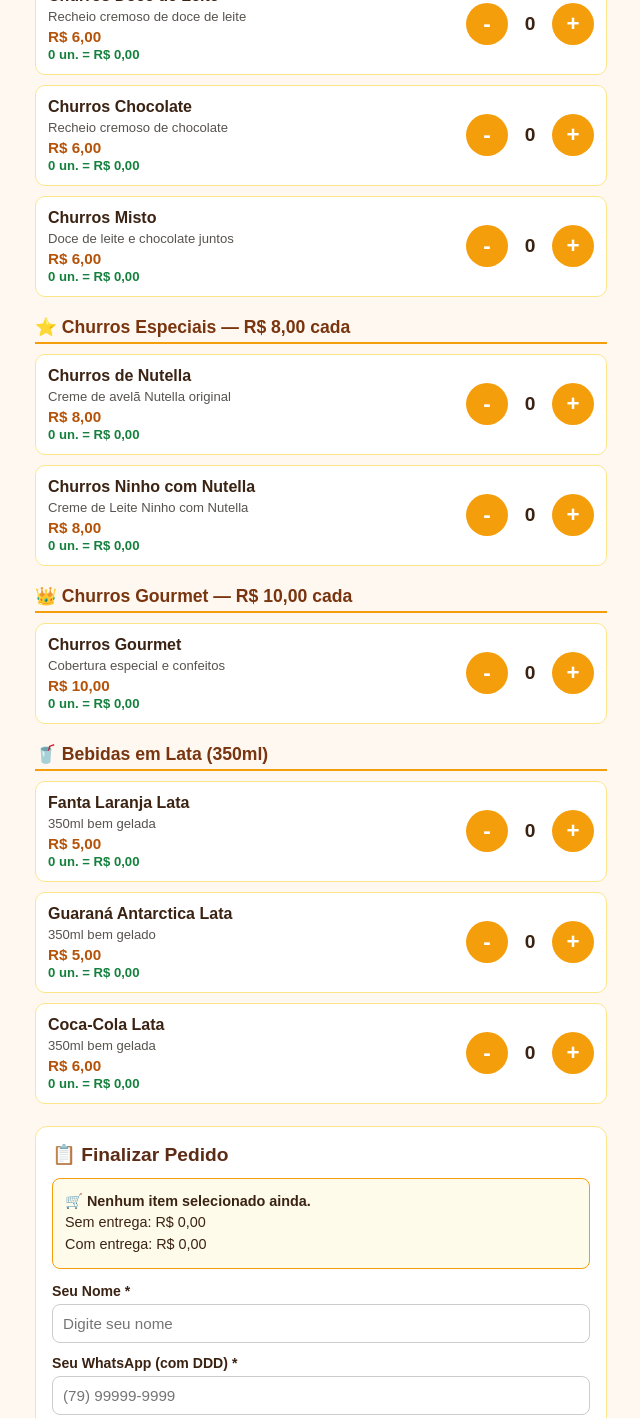
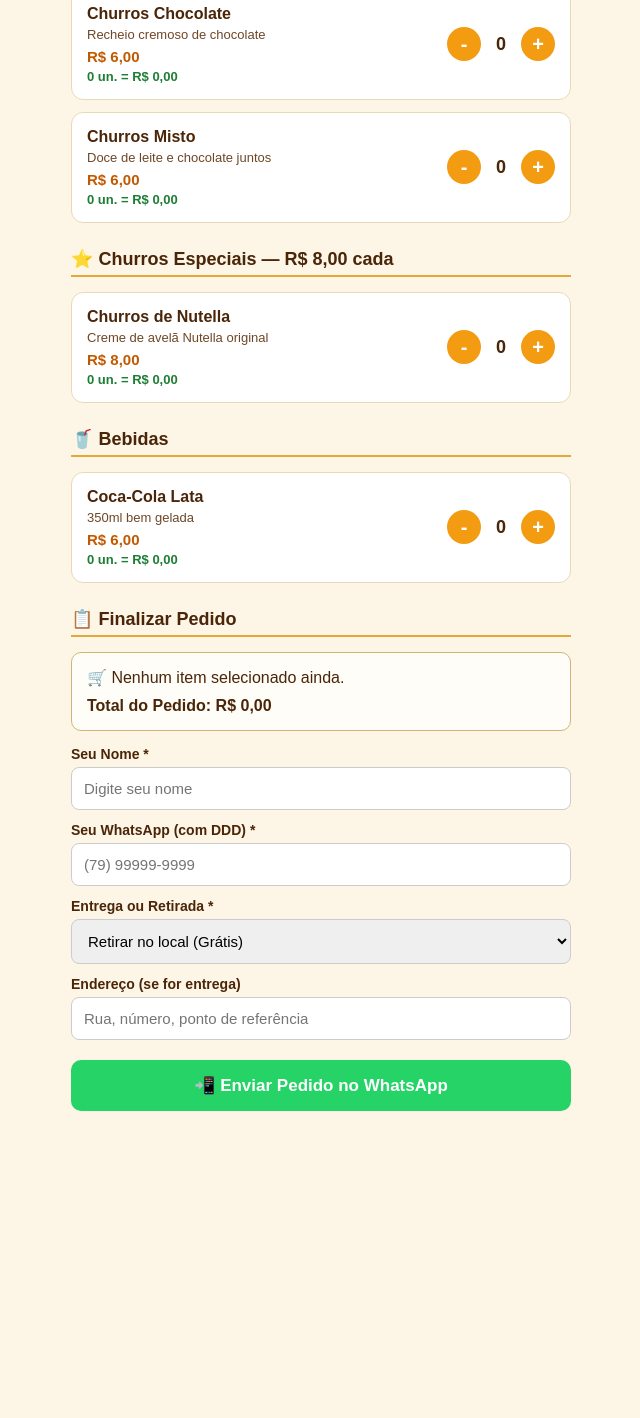
Before and after one commit to mimiefolheadosecia-lang/cardapio, a plain HTML site: page index.html in a window 1280 px wide. Shown: the part 312-1730 px from the top of the page, without its empty margins (319-959 px from the left). After the commit the page ends 1438 px from the top, so only its background shows below. Drawn offline with Linux system fonts and the light colour scheme.

Commit message:
Refactor index.html for improved layout and styles
Updated HTML structure and styling for the Churros & Cia Aracaju menu page.

```diff
--- a/index.html
+++ b/index.html
@@ -1,221 +1,298 @@
 <!DOCTYPE html>
 <html lang="pt-BR">
 <head>
-  <meta charset="UTF-8" />
-  <meta name="viewport" content="width=device-width, initial-scale=1.0" />
-  <title>Churros & Cia Aracaju - Cardápio</title>
+  <meta charset="UTF-8">
+  <meta name="viewport" content="width=device-width, initial-scale=1.0">
+  <title>Churros & Cia Aracaju</title>
   <style>
-    * { box-sizing: border-box; margin: 0; padding: 0; font-family: Arial, sans-serif; }
-    body { background-color: #fff8f0; color: #3b2314; padding-bottom: 130px; }
-    header { background: #5c2c16; color: #ffffff; text-align: center; padding: 18px 14px; border-bottom: 4px solid #f59e0b; }
-    header img { max-width: 120px; border-radius: 10px; margin-bottom: 6px; }
-    header h1 { font-size: 1.4rem; }
-    header p { font-size: 0.85rem; color: #fde68a; margin-top: 4px; }
-    .container { max-width: 600px; margin: 0 auto; padding: 14px; }
-    .cat { margin: 20px 0 10px; font-size: 1.1rem; font-weight: bold; color: #78350f; border-bottom: 2px solid #f59e0b; padding-bottom: 4px; }
-    .card { background: #ffffff; border: 1px solid #fde68a; border-radius: 10px; padding: 12px; margin-bottom: 10px; display: flex; justify-content: space-between; align-items: center; }
-    .info { padding-right: 8px; }
-    .info h3 { font-size: 1rem; margin-bottom: 4px; }
-    .info p { font-size: 0.82rem; color: #57534e; }
-    .preco { font-weight: bold; color: #b45309; font-size: 0.95rem; margin-top: 4px; display: block; }
-    .sub-item { font-size: 0.82rem; font-weight: bold; color: #15803d; margin-top: 2px; display: block; }
-    .btns { display: flex; align-items: center; gap: 10px; }
-    .btn-m { width: 42px; height: 42px; border-radius: 50%; border: none; background: #f59e0b; color: #fff; font-size: 1.4rem; font-weight: bold; cursor: pointer; }
-    .num { font-size: 1.2rem; font-weight: bold; min-width: 24px; text-align: center; }
-    .box { background: #ffffff; border: 1px solid #fde68a; border-radius: 12px; padding: 16px; margin-top: 22px; }
-    .box h2 { font-size: 1.2rem; margin-bottom: 12px; color: #5c2c16; }
-    .sacola { background: #fffbeb; border: 1px solid #f59e0b; border-radius: 8px; padding: 12px; margin-bottom: 14px; font-size: 0.9rem; line-height: 1.5; }
-    .campo { margin-bottom: 12px; }
-    .campo label { display: block; font-size: 0.88rem; font-weight: bold; margin-bottom: 5px; }
-    .campo input, .campo select, .campo textarea { width: 100%; padding: 10px; border: 1px solid #ccc; border-radius: 8px; font-size: 0.95rem; }
-    .btn-gps { background: #2563eb; color: #fff; border: none; padding: 10px; border-radius: 8px; font-weight: bold; width: 100%; cursor: pointer; margin-bottom: 6px; }
-    .aviso-gps { font-size: 0.85rem; padding: 8px; border-radius: 6px; font-weight: bold; display: none; }
-    .pix-area { background: #fef3c7; border: 1px dashed #d97706; padding: 12px; border-radius: 8px; text-align: center; margin-top: 8px; }
-    .pix-area img { max-width: 170px; margin: 8px auto; display: block; border-radius: 8px; }
-    .btn-pix { background: #d97706; color: #fff; border: none; padding: 10px; border-radius: 6px; font-weight: bold; width: 100%; cursor: pointer; }
-    .btn-enviar { background: #25d366; color: #fff; border: none; padding: 15px; border-radius: 10px; font-size: 1.05rem; font-weight: bold; width: 100%; cursor: pointer; margin-top: 12px; }
-    .rodape { position: fixed; bottom: 0; left: 0; right: 0; background: #ffffff; border-top: 2px solid #f59e0b; padding: 10px 14px; display: flex; justify-content: space-between; align-items: center; max-width: 600px; margin: 0 auto; z-index: 999; box-shadow: 0 -2px 10px rgba(0,0,0,0.15); }
-    .rodape-valores { font-size: 0.82rem; line-height: 1.35; }
-    .rodape-total { font-size: 1.1rem; font-weight: bold; color: #15803d; }
-    .btn-rodape { background: #25d366; color: #fff; border: none; padding: 12px 16px; border-radius: 8px; font-weight: bold; font-size: 0.95rem; cursor: pointer; }
+    body {
+      font-family: Arial, sans-serif;
+      background-color: #fdf6e7;
+      color: #4a2508;
+      margin: 0;
+      padding: 0;
+    }
+    header {
+      background-color: #5c2d0c;
+      color: #fff;
+      text-align: center;
+      padding: 20px 15px;
+    }
+    header h1 {
+      margin: 5px 0;
+      font-size: 24px;
+    }
+    header p {
+      margin: 5px 0 0;
+      font-size: 14px;
+      color: #f7d9a8;
+    }
+    .container {
+      max-width: 500px;
+      margin: 0 auto;
+      padding: 15px;
+    }
+    h2 {
+      font-size: 18px;
+      border-bottom: 2px solid #e0a938;
+      padding-bottom: 5px;
+      margin-top: 25px;
+    }
+    .card {
+      background: #fff;
+      border: 1px solid #ead8b8;
+      border-radius: 12px;
+      padding: 15px;
+      margin-bottom: 12px;
+      display: flex;
+      justify-content: space-between;
+      align-items: center;
+    }
+    .info h3 {
+      margin: 0 0 4px;
+      font-size: 16px;
+    }
+    .info p {
+      margin: 0 0 6px;
+      font-size: 13px;
+      color: #6e4726;
+    }
+    .preco {
+      font-weight: bold;
+      color: #c25900;
+      font-size: 15px;
+    }
+    .subtotal-item {
+      font-size: 13px;
+      color: #1e7e34;
+      font-weight: bold;
+      margin-top: 4px;
+    }
+    .controles {
+      display: flex;
+      align-items: center;
+      gap: 10px;
+    }
+    .btn-qtd {
+      background-color: #f39c12;
+      color: #fff;
+      border: none;
+      width: 34px;
+      height: 34px;
+      border-radius: 50%;
+      font-size: 20px;
+      font-weight: bold;
+      cursor: pointer;
+    }
+    .btn-qtd:active {
+      background-color: #d68910;
+    }
+    .qtd-valor {
+      font-size: 18px;
+      font-weight: bold;
+      min-width: 20px;
+      text-align: center;
+    }
+    .resumo-box {
+      background: #fffdf8;
+      border: 1px solid #d4b475;
+      border-radius: 10px;
+      padding: 15px;
+      margin-bottom: 15px;
+    }
+    label {
+      display: block;
+      font-weight: bold;
+      margin: 12px 0 5px;
+      font-size: 14px;
+    }
+    input, select {
+      width: 100%;
+      padding: 12px;
+      border: 1px solid #ccc;
+      border-radius: 8px;
+      font-size: 15px;
+      box-sizing: border-box;
+    }
+    .btn-whatsapp {
+      display: block;
+      width: 100%;
+      background-color: #25d366;
+      color: #fff;
+      text-align: center;
+      font-size: 17px;
+      font-weight: bold;
+      padding: 15px;
+      border: none;
+      border-radius: 10px;
+      margin-top: 20px;
+      cursor: pointer;
+    }
+    .btn-whatsapp:hover {
+      background-color: #1ebe5d;
+    }
   </style>
 </head>
 <body>
 
 <header>
-    <img src="Logo.png" alt="Logo" onerror="this.style.display='none'" />
   <h1>Churros & Cia Aracaju</h1>
   <p>Entrega: até 3 km R$ 2,50 • até 4 km R$ 4,00 (José Conrado de Araújo)</p>
 </header>
 
 <div class="container">
 
-    <div class="cat">🍩 Churros Tradicionais — R$ 6,00 cada</div>
+  <h2>🍩 Churros Tradicionais — R$ 6,00 cada</h2>
+  <div id="lista-tradicionais"></div>
 
+  <h2>⭐ Churros Especiais — R$ 8,00 cada</h2>
+  <div id="lista-especiais"></div>
+
+  <h2>🥤 Bebidas</h2>
+  <div id="lista-bebidas"></div>
+
+  <h2>📋 Finalizar Pedido</h2>
+  <div class="resumo-box">
+    <div id="resumo-itens">🛒 Nenhum item selecionado ainda.</div>
+    <p style="margin: 10px 0 0; font-weight: bold;">Total do Pedido: R$ <span id="valor-total">0,00</span></p>
+  </div>
+
+  <label for="cliente-nome">Seu Nome *</label>
+  <input type="text" id="cliente-nome" placeholder="Digite seu nome">
+
+  <label for="cliente-zap">Seu WhatsApp (com DDD) *</label>
+  <input type="tel" id="cliente-zap" placeholder="(79) 99999-9999">
+
+  <label for="tipo-entrega">Entrega ou Retirada *</label>
+  <select id="tipo-entrega" onchange="atualizarResumo()">
+    <option value="0">Retirar no local (Grátis)</option>
+    <option value="2.50">Entrega - Até 3 km (R$ 2,50)</option>
+    <option value="4.00">Entrega - Até 4 km (R$ 4,00)</option>
+  </select>
+
+  <label for="cliente-endereco">Endereço (se for entrega)</label>
+  <input type="text" id="cliente-endereco" placeholder="Rua, número, ponto de referência">
+
+  <button type="button" class="btn-whatsapp" onclick="enviarWhatsApp()">
+    📲 Enviar Pedido no WhatsApp
+  </button>
+
+</div>
+
+<script>
+  const produtos = [
+    { id: 0, categoria: "tradicionais", nome: "Churros Doce de Leite", desc: "Recheio cremoso de doce de leite", preco: 6.00, qtd: 0 },
+    { id: 1, categoria: "tradicionais", nome: "Churros Chocolate", desc: "Recheio cremoso de chocolate", preco: 6.00, qtd: 0 },
+    { id: 2, categoria: "tradicionais", nome: "Churros Misto", desc: "Doce de leite e chocolate juntos", preco: 6.00, qtd: 0 },
+    { id: 3, categoria: "especiais", nome: "Churros de Nutella", desc: "Creme de avelã Nutella original", preco: 8.00, qtd: 0 },
+    { id: 4, categoria: "bebidas", nome: "Coca-Cola Lata", desc: "350ml bem gelada", preco: 6.00, qtd: 0 }
+  ];
+
+  function renderizarCardapio() {
+    document.getElementById("lista-tradicionais").innerHTML = "";
+    document.getElementById("lista-especiais").innerHTML = "";
+    document.getElementById("lista-bebidas").innerHTML = "";
+
+    produtos.forEach(prod => {
+      const subtotal = (prod.qtd * prod.preco).toFixed(2).replace(".", ",");
+      const precoFormatado = prod.preco.toFixed(2).replace(".", ",");
+
+      const cardHTML = `
         <div class="card">
           <div class="info">
-        <h3>Churros Doce de Leite</h3>
-        <p>Recheio cremoso de doce de leite</p>
-        <span class="preco">R$ 6,00</span>
-        <span class="sub-item" id="s1">0 un. = R$ 0,00</span>
+            <h3>${prod.nome}</h3>
+            <p>${prod.desc}</p>
+            <div class="preco">R$ ${precoFormatado}</div>
+            <div class="subtotal-item">${prod.qtd} un. = R$ ${subtotal}</div>
           </div>
-      <div class="btns">
-        <button type="button" class="btn-m" onclick="somar(1, -1)">-</button>
-        <span class="num" id="q1">0</span>
-        <button type="button" class="btn-m" onclick="somar(1, 1)">+</button>
+          <div class="controles">
+            <button type="button" class="btn-qtd" onclick="alterarQtd(${prod.id}, -1)">-</button>
+            <span class="qtd-valor">${prod.qtd}</span>
+            <button type="button" class="btn-qtd" onclick="alterarQtd(${prod.id}, 1)">+</button>
           </div>
         </div>
+      `;
 
-    <div class="card">
-      <div class="info">
-        <h3>Churros Chocolate</h3>
-        <p>Recheio cremoso de chocolate</p>
-        <span class="preco">R$ 6,00</span>
-        <span class="sub-item" id="s2">0 un. = R$ 0,00</span>
-      </div>
-      <div class="btns">
-        <button type="button" class="btn-m" onclick="somar(2, -1)">-</button>
-        <span class="num" id="q2">0</span>
-        <button type="button" class="btn-m" onclick="somar(2, 1)">+</button>
-      </div>
-    </div>
+      document.getElementById(`lista-${prod.categoria}`).innerHTML += cardHTML;
+    });
+  }
 
-    <div class="card">
-      <div class="info">
-        <h3>Churros Misto</h3>
-        <p>Doce de leite e chocolate juntos</p>
-        <span class="preco">R$ 6,00</span>
-        <span class="sub-item" id="s3">0 un. = R$ 0,00</span>
-      </div>
-      <div class="btns">
-        <button type="button" class="btn-m" onclick="somar(3, -1)">-</button>
-        <span class="num" id="q3">0</span>
-        <button type="button" class="btn-m" onclick="somar(3, 1)">+</button>
-      </div>
-    </div>
+  function alterarQtd(id, delta) {
+    const item = produtos.find(p => p.id === id);
+    if (!item) return;
+    item.qtd += delta;
+    if (item.qtd < 0) item.qtd = 0;
+    renderizarCardapio();
+    atualizarResumo();
+  }
 
-    <div class="cat">⭐ Churros Especiais — R$ 8,00 cada</div>
+  function atualizarResumo() {
+    const selecionados = produtos.filter(p => p.qtd > 0);
+    const resumoDiv = document.getElementById("resumo-itens");
+    const taxaEntrega = parseFloat(document.getElementById("tipo-entrega").value);
 
-    <div class="card">
-      <div class="info">
-        <h3>Churros de Nutella</h3>
-        <p>Creme de avelã Nutella original</p>
-        <span class="preco">R$ 8,00</span>
-        <span class="sub-item" id="s4">0 un. = R$ 0,00</span>
-      </div>
-      <div class="btns">
-        <button type="button" class="btn-m" onclick="somar(4, -1)">-</button>
-        <span class="num" id="q4">0</span>
-        <button type="button" class="btn-m" onclick="somar(4, 1)">+</button>
-      </div>
-    </div>
+    if (selecionados.length === 0) {
+      resumoDiv.innerHTML = "🛒 Nenhum item selecionado ainda.";
+      document.getElementById("valor-total").innerText = taxaEntrega.toFixed(2).replace(".", ",");
+      return;
+    }
 
-    <div class="card">
-      <div class="info">
-        <h3>Churros Ninho com Nutella</h3>
-        <p>Creme de Leite Ninho com Nutella</p>
-        <span class="preco">R$ 8,00</span>
-        <span class="sub-item" id="s5">0 un. = R$ 0,00</span>
-      </div>
-      <div class="btns">
-        <button type="button" class="btn-m" onclick="somar(5, -1)">-</button>
-        <span class="num" id="q5">0</span>
-        <button type="button" class="btn-m" onclick="somar(5, 1)">+</button>
-      </div>
-    </div>
+    let somaProdutos = 0;
+    let htmlItens = "";
 
-    <div class="cat">👑 Churros Gourmet — R$ 10,00 cada</div>
+    selecionados.forEach(p => {
+      const sub = p.qtd * p.preco;
+      somaProdutos += sub;
+      htmlItens += `<div>• ${p.qtd}x ${p.nome} — R$ ${sub.toFixed(2).replace(".", ",")}</div>`;
+    });
 
-    <div class="card">
-      <div class="info">
-        <h3>Churros Gourmet</h3>
-        <p>Cobertura especial e confeitos</p>
-        <span class="preco">R$ 10,00</span>
-        <span class="sub-item" id="s6">0 un. = R$ 0,00</span>
-      </div>
-      <div class="btns">
-        <button type="button" class="btn-m" onclick="somar(6, -1)">-</button>
-        <span class="num" id="q6">0</span>
-        <button type="button" class="btn-m" onclick="somar(6, 1)">+</button>
-      </div>
-    </div>
+    const totalGeral = somaProdutos + taxaEntrega;
+    resumoDiv.innerHTML = htmlItens;
+    document.getElementById("valor-total").innerText = totalGeral.toFixed(2).replace(".", ",");
+  }
 
-    <div class="cat">🥤 Bebidas em Lata (350ml)</div>
+  function enviarWhatsApp() {
+    const selecionados = produtos.filter(p => p.qtd > 0);
+    if (selecionados.length === 0) {
+      alert("Selecione pelo menos 1 item antes de enviar o pedido.");
+      return;
+    }
 
-    <div class="card">
-      <div class="info">
-        <h3>Fanta Laranja Lata</h3>
-        <p>350ml bem gelada</p>
-        <span class="preco">R$ 5,00</span>
-        <span class="sub-item" id="s7">0 un. = R$ 0,00</span>
-      </div>
-      <div class="btns">
-        <button type="button" class="btn-m" onclick="somar(7, -1)">-</button>
-        <span class="num" id="q7">0</span>
-        <button type="button" class="btn-m" onclick="somar(7, 1)">+</button>
-      </div>
-    </div>
+    const nome = document.getElementById("cliente-nome").value.trim();
+    const zapCliente = document.getElementById("cliente-zap").value.trim();
+    const selectEntrega = document.getElementById("tipo-entrega");
+    const taxaEntrega = parseFloat(selectEntrega.value);
+    const textoEntrega = selectEntrega.options[selectEntrega.selectedIndex].text;
+    const endereco = document.getElementById("cliente-endereco").value.trim();
 
-    <div class="card">
-      <div class="info">
-        <h3>Guaraná Antarctica Lata</h3>
-        <p>350ml bem gelado</p>
-        <span class="preco">R$ 5,00</span>
-        <span class="sub-item" id="s8">0 un. = R$ 0,00</span>
-      </div>
-      <div class="btns">
-        <button type="button" class="btn-m" onclick="somar(8, -1)">-</button>
-        <span class="num" id="q8">0</span>
-        <button type="button" class="btn-m" onclick="somar(8, 1)">+</button>
-      </div>
-    </div>
+    if (!nome || !zapCliente) {
+      alert("Por favor, preencha seu Nome e WhatsApp.");
+      return;
+    }
 
-    <div class="card">
-      <div class="info">
-        <h3>Coca-Cola Lata</h3>
-        <p>350ml bem gelada</p>
-        <span class="preco">R$ 6,00</span>
-        <span class="sub-item" id="s9">0 un. = R$ 0,00</span>
-      </div>
-      <div class="btns">
-        <button type="button" class="btn-m" onclick="somar(9, -1)">-</button>
-        <span class="num" id="q9">0</span>
-        <button type="button" class="btn-m" onclick="somar(9, 1)">+</button>
-      </div>
-    </div>
+    let mensagem = `*NOVO PEDIDO - CHURROS & CIA ARACAJU*\n\n`;
+    mensagem += `*Cliente:* ${nome}\n`;
+    mensagem += `*WhatsApp:* ${zapCliente}\n`;
+    mensagem += `*Opção:* ${textoEntrega}\n`;
+    if (endereco) mensagem += `*Endereço:* ${endereco}\n`;
+    mensagem += `\n*Itens do Pedido:*\n`;
 
-    <div class="box">
-      <h2>📋 Finalizar Pedido</h2>
+    let total = taxaEntrega;
+    selecionados.forEach(p => {
+      const sub = p.qtd * p.preco;
+      total += sub;
+      mensagem += `- ${p.qtd}x ${p.nome} (R$ ${sub.toFixed(2).replace(".", ",")})\n`;
+    });
 
-      <div class="sacola" id="resumo-box">
-        <strong>🛒 Nenhum item selecionado ainda.</strong><br>
-        Sem entrega: R$ 0,00<br>
-        Com entrega: R$ 0,00
-      </div>
+    mensagem += `\n*TOTAL A PAGAR: R$ ${total.toFixed(2).replace(".", ",")}*`;
 
-      <div class="campo">
-        <label>Seu Nome *</label>
-        <input type="text" id="nome" placeholder="Digite seu nome" />
-      </div>
+    const numeroLoja = "5579991561236";
+    const url = `https://wa.me{numeroLoja}?text=${encodeURIComponent(mensagem)}`;
+    window.open(url, "_blank");
+  }
 
-      <div class="campo">
-        <label>Seu WhatsApp (com DDD) *</label>
-        <input type="tel" id="telefone" placeholder="(79) 99999-9999" />
-      </div>
+  renderizarCardapio();
+</script>
 
-      <div class="campo">
-        <label>Entrega ou Retirada *</label>
-        <select id="entrega" onchange="recalcular()">
-          <option value="Entrega">Entrega (Até 3 km: R$ 2,50 | Até 4 km: R$ 4,00)</option>
-          <option value="Retirada">Retirar no local (Grátis - R$ 0,00)</option>
-        </select>
-      </div>
-
-      <div id="area-endereco">
-        <div class="campo">
-          <label>Calcular Taxa pelo GPS (José Conrado de Araújo)</label>
-          <button type="button" class="btn-gps" onclick="checarGps()">📍 Calcular taxa pela minha localização</button>
-          <div id="msg-gps" class="aviso-gps"></div>
-        </div>
-
-        <div class="campo">
+</body>
+</html>
```
Lines whose indentation alone changed are shown as unchanged.
